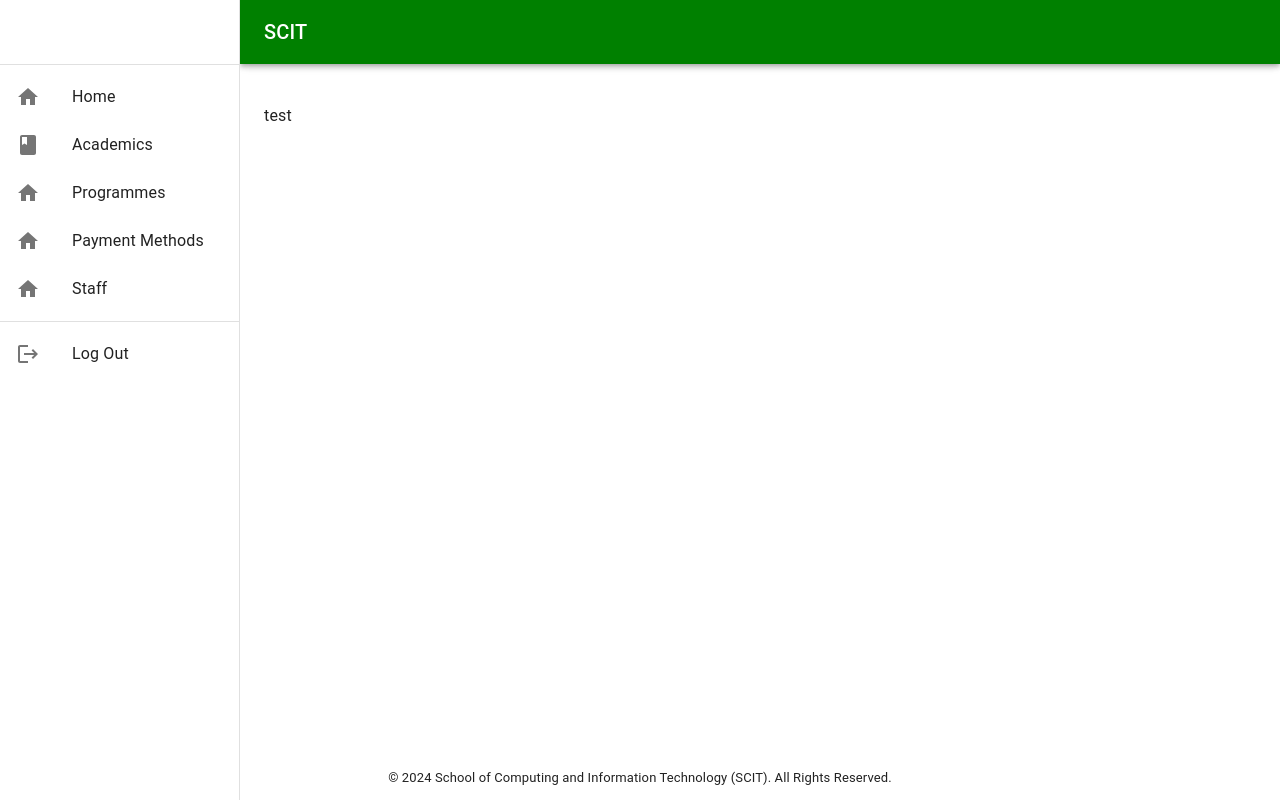
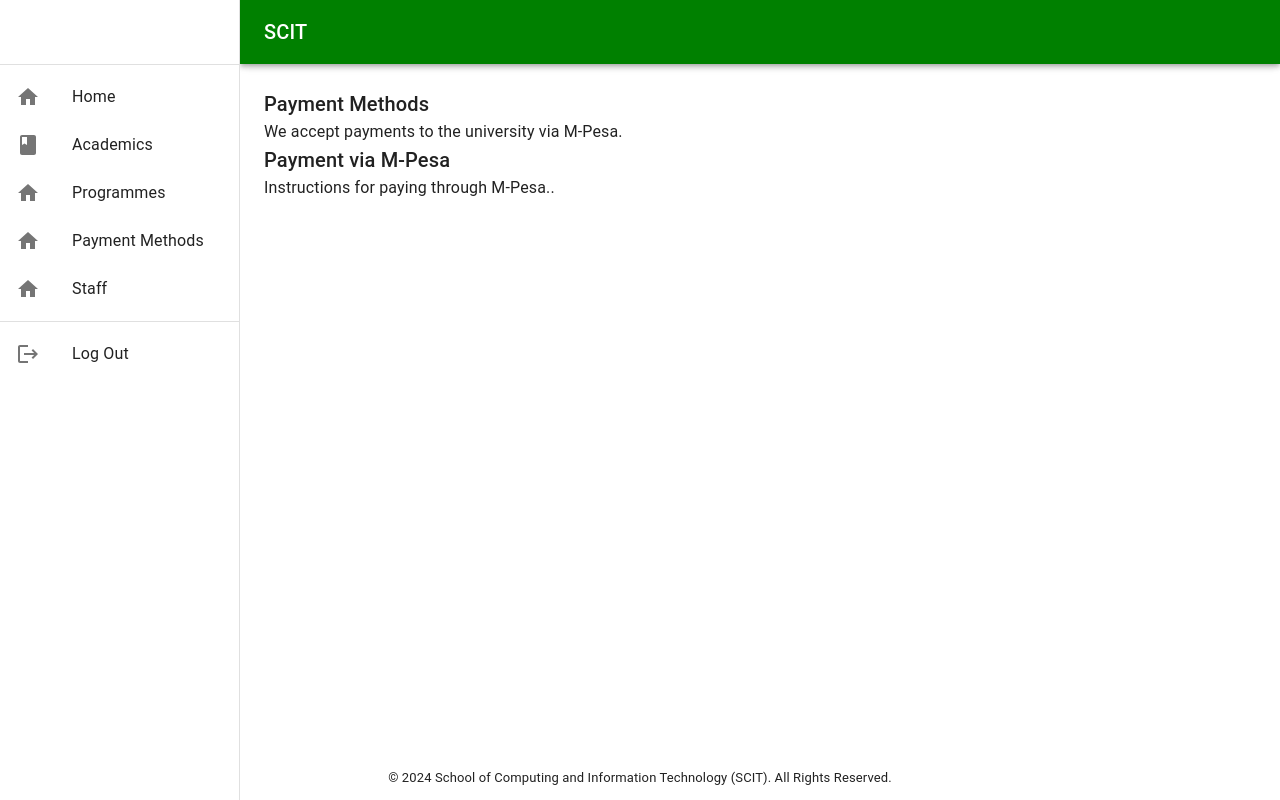
Before and after one commit to walteronoh/scit-web, a React (Create React App) app: page /payment-methods in a window 1280 px wide. Built offline with nearby package versions, Linux system fonts and the light colour scheme.

Commit message:
chore: add content to Payment Methods

```diff
--- a/src/pages/PaymentMethods.tsx
+++ b/src/pages/PaymentMethods.tsx
@@ -1,7 +1,15 @@
+import { Box, Typography } from "@mui/material";
 import React from "react";
 
 export default function PaymentMethods() {
     return (
-        <p>test</p>
+        <Box>
+            <Typography variant="h6">
+                Payment Methods
+            </Typography>
+            <Typography variant="body1">We accept payments to the university via M-Pesa.</Typography>
+            <Typography variant="h6">Payment via M-Pesa</Typography>
+            <Typography variant="body1">Instructions for paying through M-Pesa..</Typography>
+        </Box>
     );
 }
```
